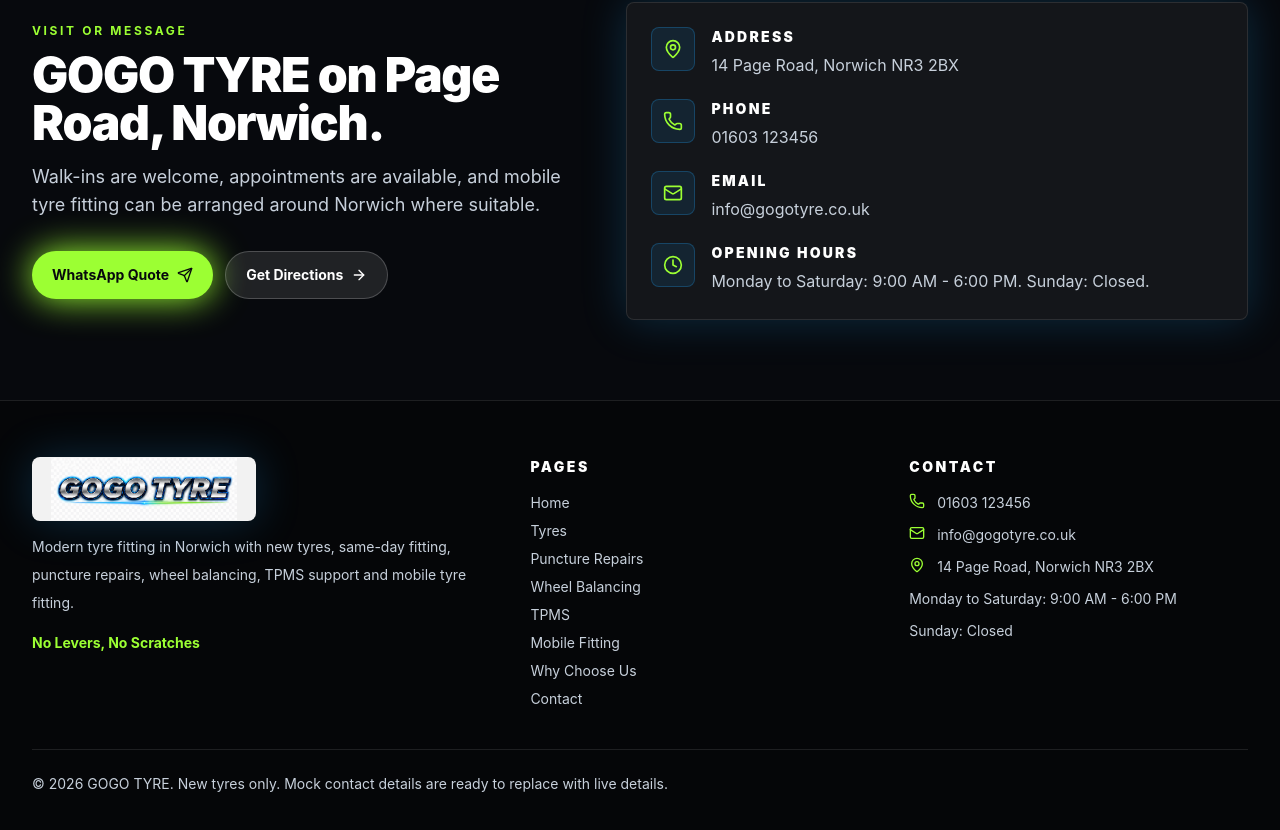
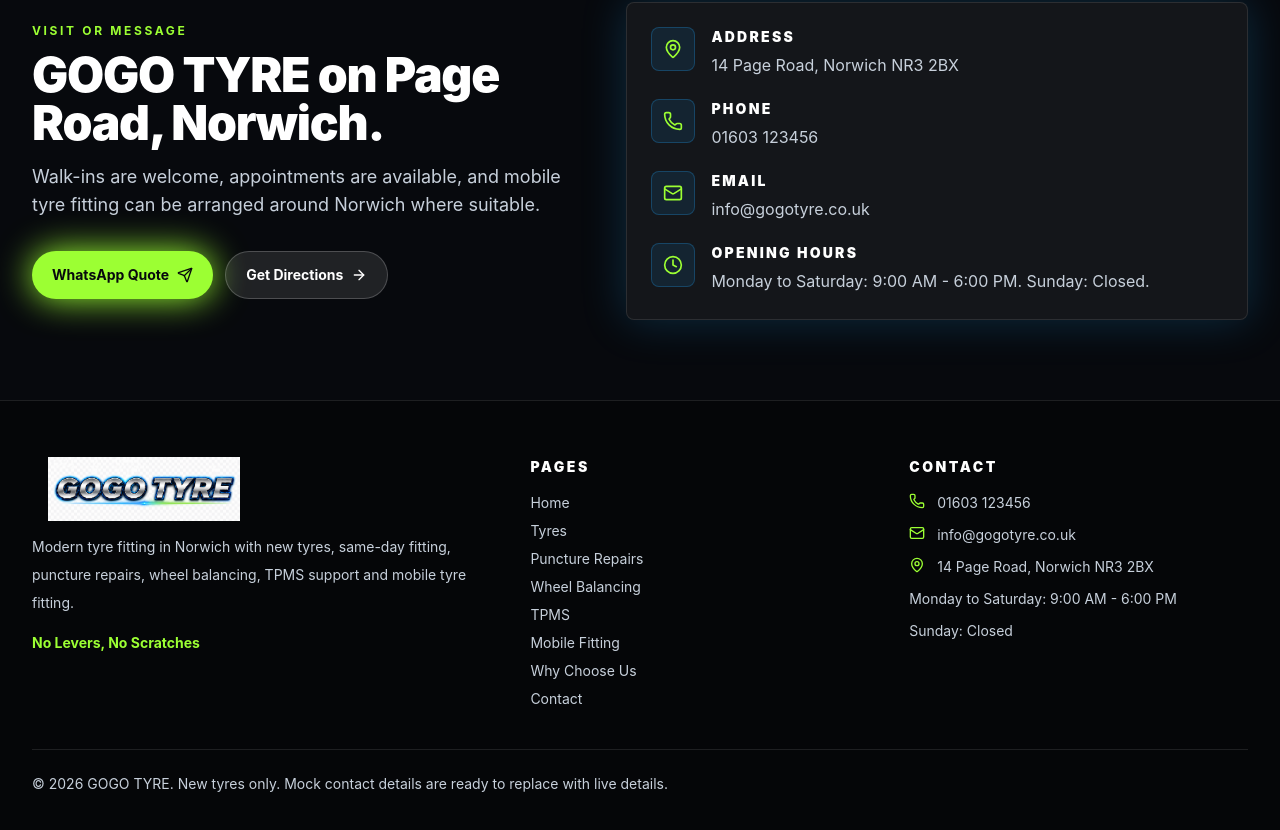
Before and after one commit to muhammadfawaz1/garage-booking-site, a Next.js app: page / in a window 1280 px wide. Shown: the part 5568-6398 px from the top of the page. Built offline with nearby package versions, Linux system fonts and the light colour scheme.

Commit message:
fix: removing whitebackground

```diff
--- a/src/components/layout/Footer.tsx
+++ b/src/components/layout/Footer.tsx
@@ -1,3 +1,6 @@
+
+
+
 import Image from "next/image";
 import Link from "next/link";
 import { Mail, MapPin, Phone } from "lucide-react";
@@ -10,8 +13,8 @@
       <Container>
         <div className="grid gap-10 lg:grid-cols-[1.15fr_.85fr_.85fr]">
           <div>
-            <div className="relative h-16 w-56 overflow-hidden rounded-lg border border-white/10 bg-white/95 p-2 shadow-glow">
-              <Image src={site.logo} alt="GOGO TYRE logo" fill sizes="224px" className="object-contain px-2" />
+            <div className="relative h-16 w-56">
+              <Image src={site.logo} alt="GOGO TYRE logo" fill sizes="224px" className="object-contain" />
             </div>
             <p className="mt-3 max-w-md text-sm leading-7 text-chrome">
               Modern tyre fitting in Norwich with new tyres, same-day fitting, puncture repairs, wheel balancing, TPMS support and mobile tyre fitting.
```
